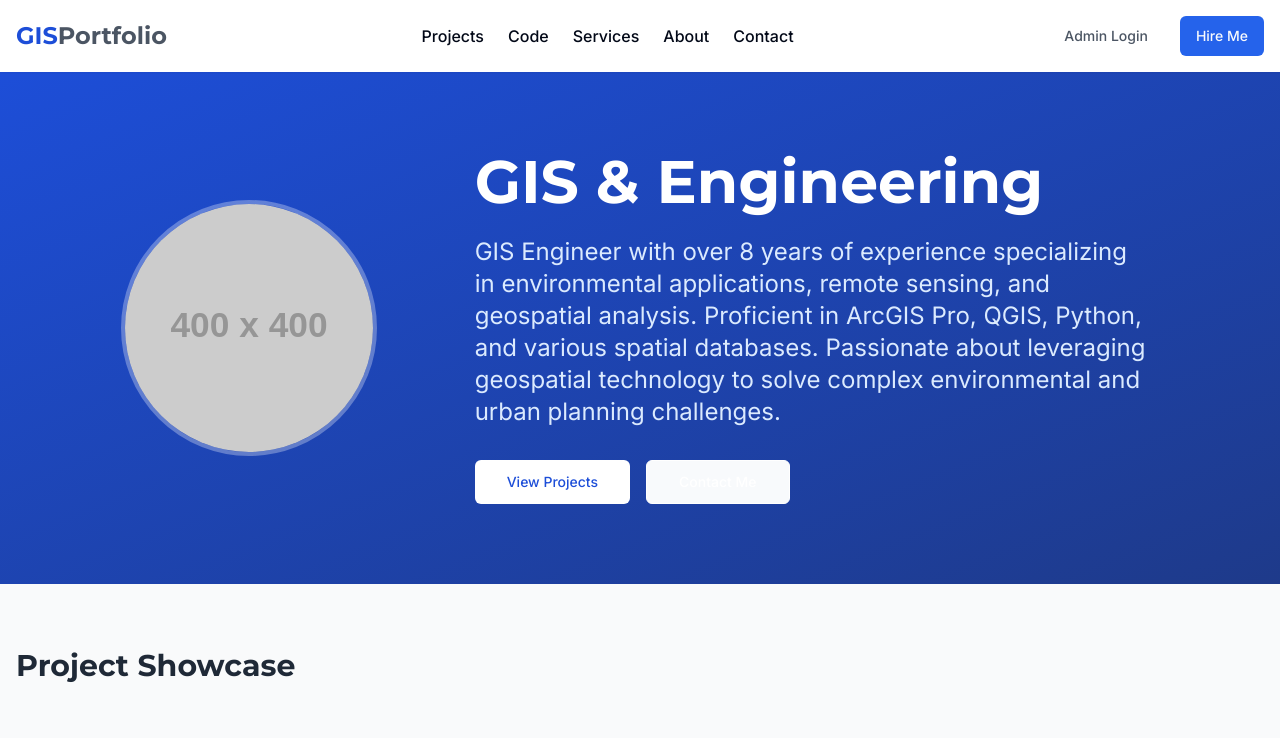
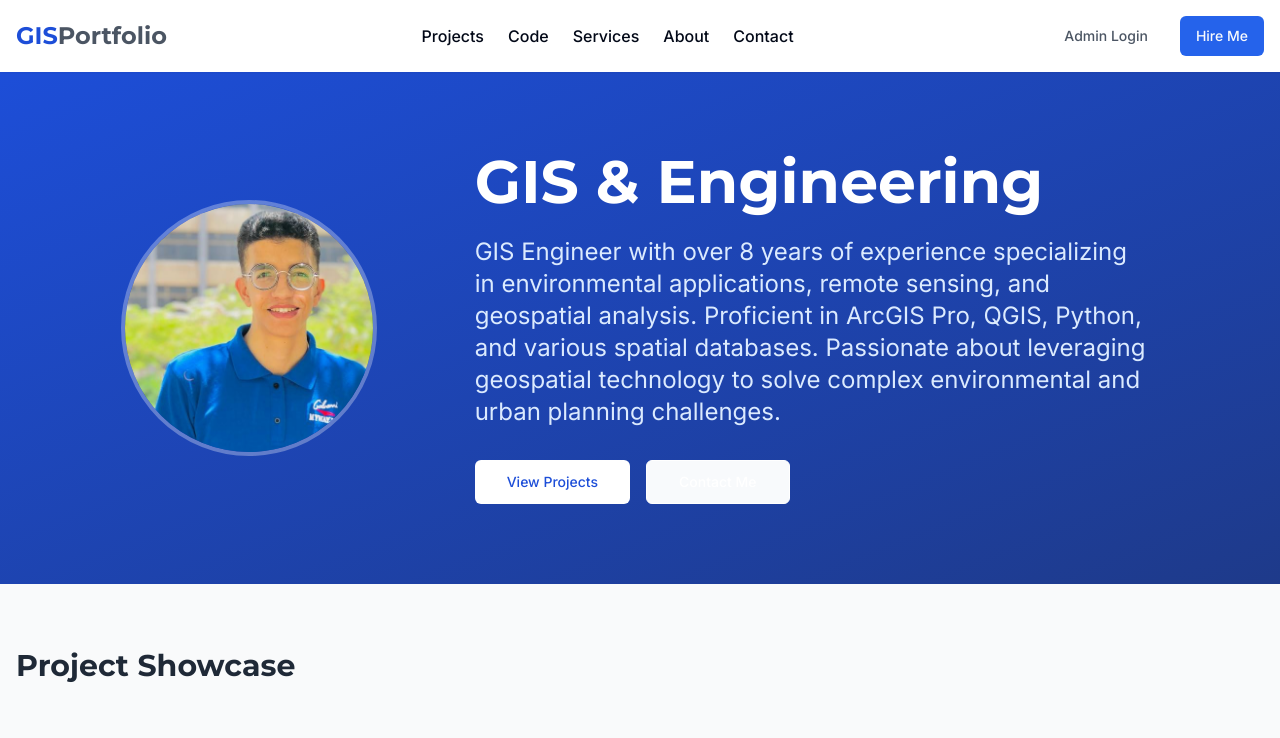
Before and after one commit to HassanEmamGIS/hassansabry, a React (Vite) app: page / in a window 1280 px wide. Shown: the top 738 px of the page. Built offline with nearby package versions, Linux system fonts and the light colour scheme.

Commit message:
Add professional image to HeroSection
The HeroSection was updated to include a professional image.

```diff
--- a/src/components/HeroSection.tsx
+++ b/src/components/HeroSection.tsx
@@ -12,7 +12,10 @@ import { Label } from "@/components/ui/label";
 const HeroSection = () => {
   const { aboutInfo, isAdmin, updateAboutInfo } = usePortfolio();
   const [isEditDialogOpen, setIsEditDialogOpen] = useState(false);
-  const [editedInfo, setEditedInfo] = useState(aboutInfo);
+  const [editedInfo, setEditedInfo] = useState({
+    ...aboutInfo,
+    photo: "/lovable-uploads/d83efba8-0064-4b58-985a-1bcf24c61377.png"
+  });
   const fileInputRef = useRef<HTMLInputElement>(null);
 
   const handleEditSubmit = (e: React.FormEvent) => {
@@ -53,6 +56,16 @@ const HeroSection = () => {
     fileInputRef.current?.click();
   };
 
+  // Update the aboutInfo with the new image on component mount
+  React.useEffect(() => {
+    if (isAdmin) {
+      updateAboutInfo({
+        ...aboutInfo,
+        photo: "/lovable-uploads/d83efba8-0064-4b58-985a-1bcf24c61377.png"
+      });
+    }
+  }, []);
+
   return (
     <section className="bg-gradient-to-br from-primary-700 to-primary-900 map-pattern text-white py-20">
       <div className="container mx-auto px-4">
@@ -60,7 +73,11 @@ const HeroSection = () => {
           {/* Profile Image */}
           <div className="md:w-1/3 relative">
             <Avatar className="w-64 h-64 border-4 border-white/30 mx-auto">
-              <AvatarImage src={aboutInfo.photo} alt="Profile Photo" className="object-cover" />
+              <AvatarImage
+                src="/lovable-uploads/d83efba8-0064-4b58-985a-1bcf24c61377.png"
+                alt="Profile Photo"
+                className="object-cover"
+              />
               <AvatarFallback className="text-4xl bg-primary-200 text-primary-800">
                 {getInitials()}
               </AvatarFallback>
```
Also changed, not shown: public/lovable-uploads/d83efba8-0064-4b58-985a-1bcf24c61377.png (added).
